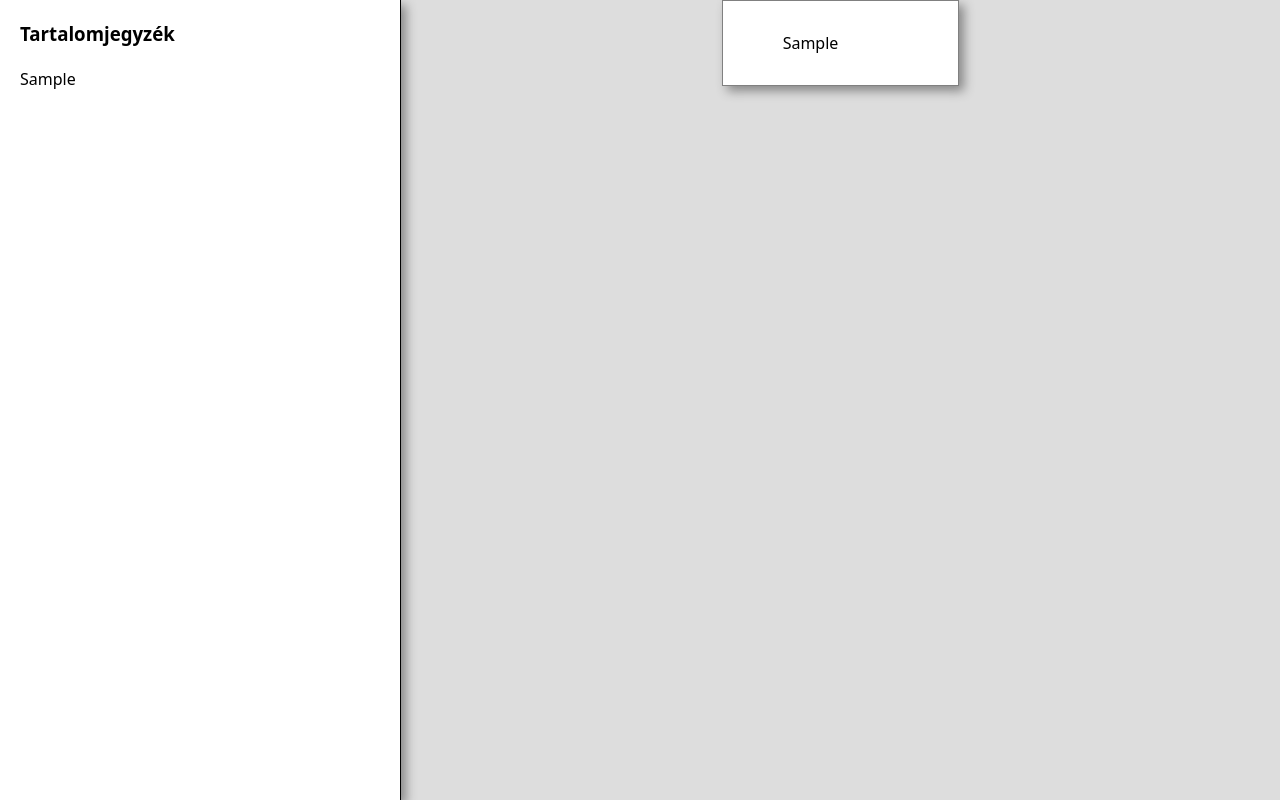
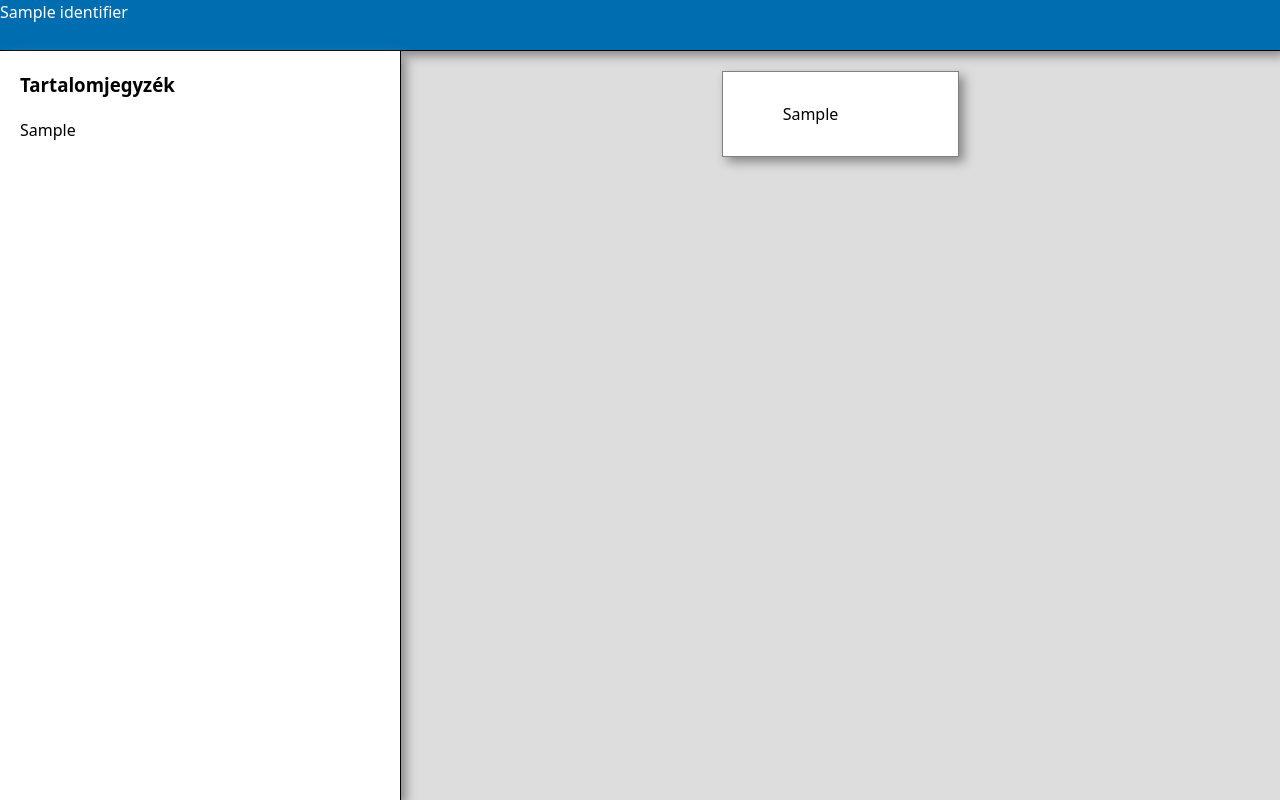
Before and after one commit to badicsalex/ajdb_py, a Flask app: template ajdb_web/templates/act.html in a window 1280 px wide. Run offline with Flask 2, Linux system fonts and the light colour scheme; the template is opened without the code that fills it: most values are stand-ins (such as "Sample title", 1, 10 or a date in 2020); some libraries are stand-ins or nearby versions.

Commit message:
web/act: Introduce top pane
Its content is dummy for now.

```diff
--- a/ajdb_web/static/style.css
+++ b/ajdb_web/static/style.css
@@ -44,7 +44,24 @@ blockquote {
     width: 100%;
     height: 100%;
     display: flex;
+    flex-direction: column;
+}
+
+.top_pane {
+    width: 100%;
+    height: 50px;
+    box-shadow: 5px 5px 10px #888888;
+    border-bottom: 1px solid black;
+    background: #006DB0;
+    color: white;
+}
+
+.lr_pane {
+    width: 100%;
+    display: flex;
     flex-direction: row;
+    flex: 1 1 0;
+    min-height: 0;
 }
 
 .left_pane {
@@ -68,6 +85,7 @@ blockquote {
     height: auto;
     width: auto;
     position: relative;
+    padding: 20px 0px 20px 0px;
 }
 
 .toc_container {
--- a/ajdb_web/templates/act.html
+++ b/ajdb_web/templates/act.html
@@ -2,6 +2,10 @@
 {% block title %}{{ act.identifier }}{% endblock %}
 {% block body %}
     <div class="panes">
+        <div class="top_pane">
+            {{ act.identifier }}
+        </div>
+        <div class="lr_pane">
             <div class="left_pane">
                 <div class="toc_container">
                     <div class="toc_title">Tartalomjegyzék</div>
@@ -16,6 +20,7 @@
                 </div>
             </div>
         </div>
+    </div>
     <script type="text/javascript">
         'use strict';
         add_snippet_handlers($('#act_body'));
```
Lines whose indentation alone changed are shown as unchanged.
